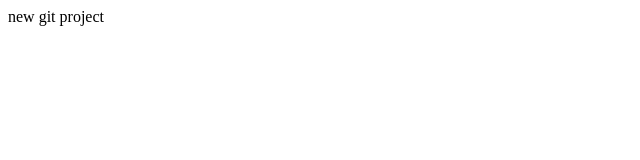
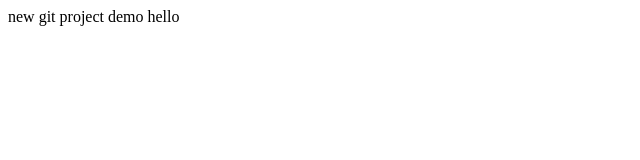
Before and after one commit to NagarjunaTubati/com.student.demo, a plain HTML site: page sampletest/WebContent/index.html in a window 1280 px wide. Shown: the full height of the page, 0-640 px from the left. Drawn offline with Linux system fonts and the light colour scheme.

Commit message:
more changes

```diff
--- a/sampletest/WebContent/index.html
+++ b/sampletest/WebContent/index.html
@@ -5,6 +5,7 @@
 <title>Insert title here</title>
 </head>
 <body>
-new git project
+new git project demo
+hello
 </body>
 </html>
```
